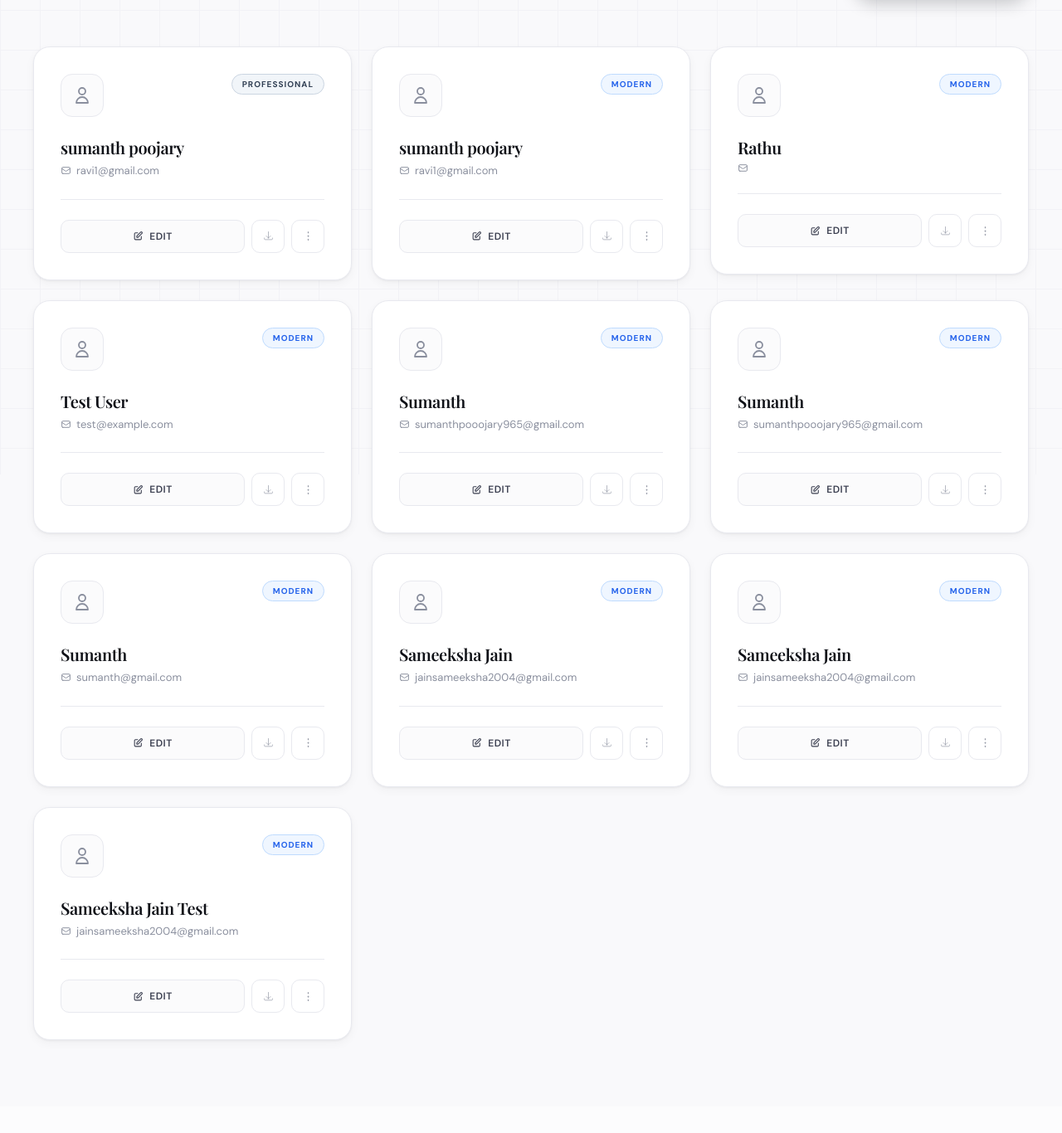
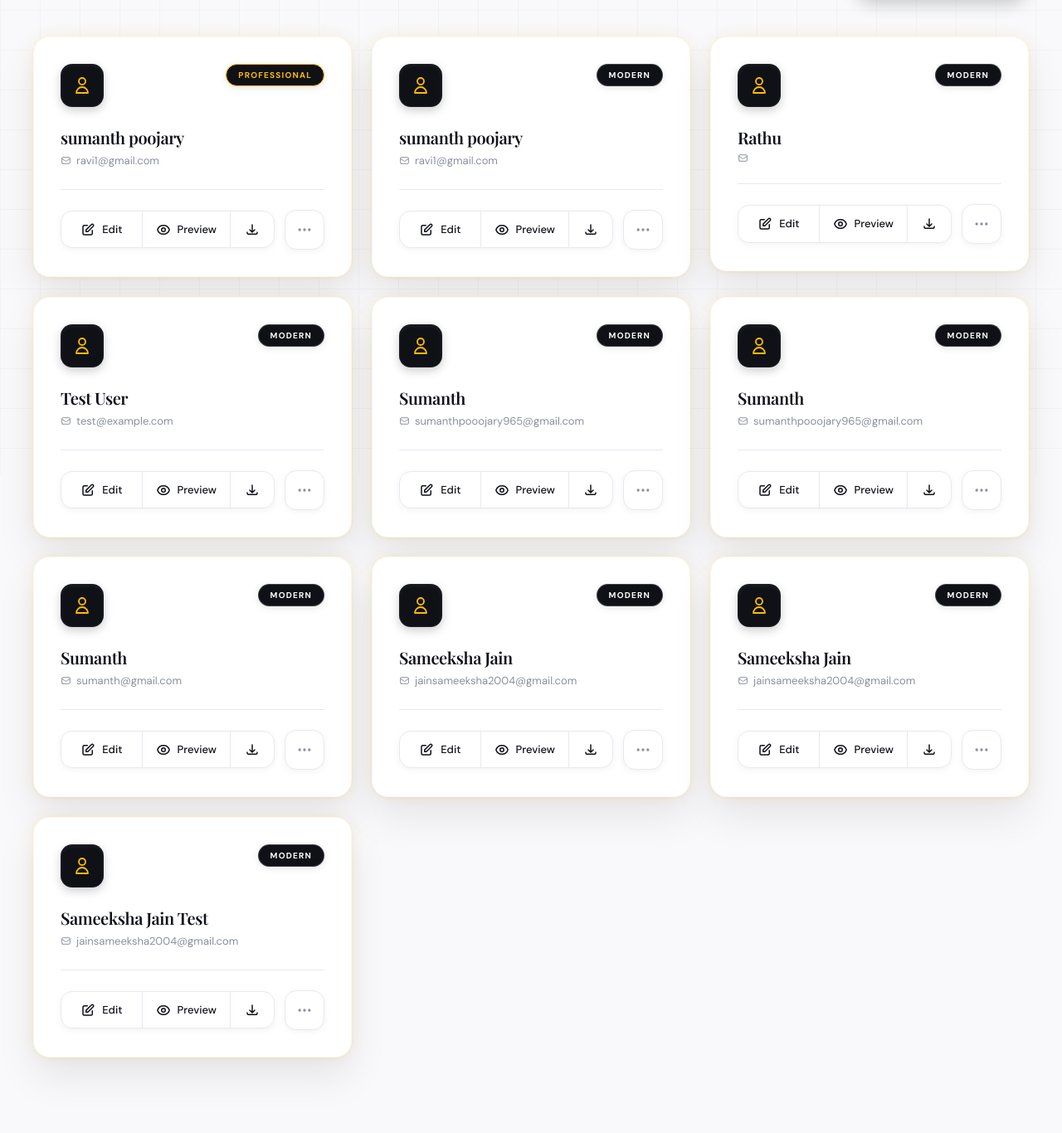
Before and after one commit to sumanth965/Resume-Builder-with-PDF-Generation-using-Django, a Django app: page / in a window 1280 px wide. Shown: the part 228-1594 px from the top of the page at 83% size. Before the commit the page ends 1484 px from the top, so only its background shows below. Run offline with Django 5.2, Linux system fonts and the light colour scheme; data comes from the database, SQL or seed files in the repository; both versions use the stored data as it was after the commit; parts of the project's set-up code (start-up, migrations or seed data) failed here and were passed over; some libraries are stand-ins or nearby versions.

Commit message:
Updated Design

```diff
--- a/resume_app/templates/dashboard.html
+++ b/resume_app/templates/dashboard.html
@@ -175,35 +175,40 @@
     /* ── Resume Card ──────────────────────────────────── */
     .resume-card {
         background: var(--white);
-        border: 1px solid var(--border);
+        border: 1px solid rgba(255, 187, 0, 0.1);
         border-radius: var(--radius-card);
-        box-shadow: var(--shadow-sm);
         padding: 32px;
         display: flex;
         flex-direction: column;
         position: relative;
         overflow: hidden;
+        transform: translateY(-12px);
+        box-shadow:
+            0 24px 48px rgba(15, 17, 23, 0.08),
+            0 1px 4px rgba(15, 17, 23, 0.04),
+            0 0 20px rgba(255, 187, 0, 0.12);
+        /* Premium Gold Shadow */
         transition:
-            transform .4s var(--ease-out),
-            box-shadow .4s var(--ease-out),
-            border-color .3s;
-        animation: cardIn .5s var(--ease-out) both;
+            transform .5s var(--ease-out),
+            box-shadow .5s var(--ease-out),
+            border-color .4s;
+        animation: cardIn .7s var(--ease-out) both;
     }
 
     @keyframes cardIn {
         from {
             opacity: 0;
-            transform: translateY(20px);
+            transform: translateY(30px) scale(0.98);
         }
 
         to {
             opacity: 1;
-            transform: translateY(0);
+            transform: translateY(-12px) scale(1);
         }
     }
 
         {
-        % for i in "123456789" %
+        % for i in "12345678" %
     }
 
     .resume-card:nth-child({
@@ -238,9 +243,11 @@
     }
 
     .resume-card:hover {
-        transform: translateY(-5px);
-        box-shadow: var(--shadow-lg);
-        border-color: transparent;
+        transform: translateY(-16px);
+        box-shadow:
+            0 32px 64px rgba(15, 17, 23, 0.12),
+            0 0 30px rgba(255, 187, 0, 0.2);
+        border-color: var(--gold);
     }
 
     .resume-card:hover::before {
@@ -260,66 +267,78 @@
         width: 52px;
         height: 52px;
         border-radius: 14px;
-        background: var(--surface);
-        border: 1px solid var(--border);
+        background: var(--ink);
+        border: 1px solid rgba(255, 255, 255, 0.05);
         display: flex;
         align-items: center;
         justify-content: center;
-        transition: background .3s, transform .4s var(--ease-out);
+        transition: all .4s var(--ease-out);
         flex-shrink: 0;
+        box-shadow: inset 0 2px 4px rgba(255, 255, 255, 0.05), 0 4px 12px rgba(0, 0, 0, 0.2);
     }
 
     .resume-card:hover .card-avatar {
-        background: var(--accent-lt);
-        transform: scale(1.08) rotate(-3deg);
+        background: var(--ink);
+        transform: scale(1.12) rotate(-5deg);
+        box-shadow: 0 8px 20px rgba(0, 0, 0, 0.3), 0 0 15px rgba(255, 187, 0, 0.15);
+        border-color: var(--gold);
     }
 
     .card-avatar svg {
         width: 24px;
         height: 24px;
-        color: var(--ink-3);
-        transition: color .3s;
+        color: var(--gold);
+        transition: color .3s, transform .4s var(--ease-out);
         stroke: currentColor;
     }
 
     .resume-card:hover .card-avatar svg {
-        color: var(--accent);
+        color: #fff;
+        transform: scale(1.1);
     }
 
     /* Template badge */
     .badge {
         font-size: 10px;
         font-weight: 700;
-        letter-spacing: .1em;
+        letter-spacing: .12em;
         text-transform: uppercase;
-        padding: 4px 12px;
+        padding: 5px 14px;
         border-radius: 100px;
-        border: 1.5px solid;
+        border: 1px solid rgba(255, 187, 0, 0.3);
         flex-shrink: 0;
+        background: var(--ink);
+        color: var(--gold);
+        transition: all .3s ease;
+        box-shadow: 0 2px 8px rgba(0, 0, 0, 0.1);
     }
 
     .badge--modern {
-        background: #eff6ff;
-        color: #2563eb;
-        border-color: #bfdbfe;
+        background: var(--ink);
+        color: #fff;
+        border-color: rgba(255, 255, 255, 0.2);
     }
 
     .badge--professional {
-        background: #f1f5f9;
-        color: #334155;
-        border-color: #cbd5e1;
+        background: var(--ink);
+        color: var(--gold);
+        border-color: var(--gold);
     }
 
     .badge--creative {
-        background: #fff7ed;
-        color: #c2410c;
-        border-color: #fed7aa;
+        background: var(--gold);
+        color: var(--ink);
+        border-color: var(--gold);
     }
 
     .badge--default {
-        background: var(--surface);
-        color: var(--ink-2);
-        border-color: var(--border);
+        background: #1c2030;
+        color: var(--ink-3);
+        border-color: var(--ink-3);
+    }
+
+    .resume-card:hover .badge--professional {
+        box-shadow: 0 0 12px rgba(255, 187, 0, 0.2);
     }
 
     /* Card body */
@@ -365,68 +384,82 @@
     .card-actions {
         display: flex;
         align-items: center;
-        gap: 8px;
+        gap: 12px;
         margin-top: auto;
     }
 
-    .btn-edit {
+    .action-group {
+        display: flex;
+        align-items: stretch;
+        background: var(--white);
+        border: 1px solid var(--border);
+        border-radius: 14px;
+        overflow: hidden;
         flex: 1;
-        display: inline-flex;
-        align-items: center;
-        justify-content: center;
-        gap: 7px;
-        padding: 10px 18px;
-        background: var(--surface);
-        border: 1px solid var(--border);
-        color: var(--ink-2);
-        font-family: var(--font-body);
-        font-size: 12px;
-        font-weight: 600;
-        letter-spacing: .04em;
-        text-transform: uppercase;
-        border-radius: 10px;
-        text-decoration: none;
-        transition: background .2s, border-color .2s, color .2s, transform .2s;
+        box-shadow: 0 2px 8px rgba(15, 17, 23, 0.05);
     }
 
-    .btn-edit:hover {
-        background: var(--accent-lt);
-        border-color: #bfdbfe;
-        color: var(--accent);
-        transform: translateY(-1px);
-    }
-
-    .btn-edit svg {
-        width: 13px;
-        height: 13px;
-        stroke: currentColor;
-    }
-
-    .btn-icon {
-        width: 40px;
-        height: 40px;
+    .action-btn {
+        flex: 1;
         display: flex;
         align-items: center;
         justify-content: center;
-        border: 1px solid var(--border);
-        border-radius: 10px;
-        background: var(--white);
+        gap: 8px;
+        padding: 12px 16px;
+        color: var(--ink);
+        text-decoration: none;
+        font-size: 13px;
+        font-weight: 500;
+        transition: all .2s;
+        border-right: 1px solid var(--border);
+        background: transparent;
         cursor: pointer;
-        transition: background .2s, border-color .2s, transform .2s, color .2s;
-        color: var(--ink-3);
-        flex-shrink: 0;
     }
 
-    .btn-icon:hover {
-        background: var(--gold-lt);
-        border-color: #e8c96e;
-        color: var(--gold);
-        transform: translateY(-1px);
+    .action-btn:last-child {
+        border-right: none;
     }
 
-    .btn-icon svg {
-        width: 15px;
-        height: 15px;
+    .action-btn.icon-only {
+        flex: 0 0 52px;
+    }
+
+    .action-btn:hover {
+        background: var(--surface);
+        color: var(--accent);
+    }
+
+    .action-btn svg {
+        width: 18px;
+        height: 18px;
+        stroke: currentColor;
+        stroke-width: 2;
+    }
+
+    .btn-more {
+        width: 48px;
+        height: 48px;
+        display: flex;
+        align-items: center;
+        justify-content: center;
+        background: var(--white);
+        border: 1px solid var(--border);
+        border-radius: 14px;
+        color: var(--ink-3);
+        cursor: pointer;
+        transition: all .2s;
+        box-shadow: 0 2px 8px rgba(15, 17, 23, 0.05);
+    }
+
+    .btn-more:hover {
+        background: var(--surface);
+        color: var(--ink);
+        border-color: var(--ink-3);
+    }
+
+    .btn-more svg {
+        width: 20px;
+        height: 20px;
         stroke: currentColor;
     }
 
@@ -593,23 +626,36 @@
 
                 <!-- Actions -->
                 <div class="card-actions">
-                    <a href="{% url 'edit_resume' resume.id %}" class="btn-edit">
-                        <svg fill="none" viewBox="0 0 24 24">
+                    <div class="action-group">
+                        <a href="{% url 'edit_resume' resume.id %}" class="action-btn" title="Edit Resume">
+                            <svg fill="none" viewBox="0 0 24 24" stroke="currentColor">
+                                <path stroke-linecap="round" stroke-linejoin="round" stroke-width="2"
+                                    d="M11 5H6a2 2 0 00-2 2v11a2 2 0 002 2h11a2 2 0 002-2v-5m-1.414-9.414a2 2 0 112.828 2.828L11.828 15H9v-2.828l8.586-8.586z" />
+                            </svg>
+                            <span>Edit</span>
+                        </a>
+                        <a href="#" class="action-btn" title="Preview Resume">
+                            <svg fill="none" viewBox="0 0 24 24" stroke="currentColor">
+                                <path stroke-linecap="round" stroke-linejoin="round" stroke-width="2"
+                                    d="M15 12a3 3 0 11-6 0 3 3 0 016 0z" />
+                                <path stroke-linecap="round" stroke-linejoin="round" stroke-width="2"
+                                    d="M2.458 12C3.732 7.943 7.523 5 12 5c4.478 0 8.268 2.943 9.542 7-1.274 4.057-5.064 7-9.542 7-4.477 0-8.268-2.943-9.542-7z" />
+                            </svg>
+                            <span>Preview</span>
+                        </a>
+                        <a href="{% url 'export_resume_html' resume.id %}" class="action-btn icon-only"
+                            title="Download">
+                            <svg fill="none" viewBox="0 0 24 24" stroke="currentColor">
+                                <path stroke-linecap="round" stroke-linejoin="round" stroke-width="2"
+                                    d="M4 16v1a2 2 0 002 2h12a2 2 0 002-2v-1m-4-4l-4 4m0 0l-4-4m4 4V4" />
+                            </svg>
+                        </a>
+                    </div>
+
+                    <button class="btn-more" title="More options">
+                        <svg fill="none" viewBox="0 0 24 24" stroke="currentColor">
                             <path stroke-linecap="round" stroke-linejoin="round" stroke-width="2"
-                                d="M11 5H6a2 2 0 00-2 2v11a2 2 0 002 2h11a2 2 0 002-2v-5m-1.414-9.414a2 2 0 112.828 2.828L11.828 15H9v-2.828l8.586-8.586z" />
-                        </svg>
-                        Edit
-                    </a>
-                    <button class="btn-icon" title="Download">
-                        <svg fill="none" viewBox="0 0 24 24">
-                            <path stroke-linecap="round" stroke-linejoin="round"
-                                d="M4 16v1a2 2 0 002 2h12a2 2 0 002-2v-1m-4-4l-4 4m0 0l-4-4m4 4V4" />
-                        </svg>
-                    </button>
-                    <button class="btn-icon" title="More options">
-                        <svg fill="none" viewBox="0 0 24 24">
-                            <path stroke-linecap="round" stroke-linejoin="round"
-                                d="M12 5v.01M12 12v.01M12 19v.01M12 6a1 1 0 110-2 1 1 0 010 2zm0 7a1 1 0 110-2 1 1 0 010 2zm0 7a1 1 0 110-2 1 1 0 010 2z" />
+                                d="M5 12h.01M12 12h.01M19 12h.01M6 12a1 1 0 11-2 0 1 1 0 012 0zm7 0a1 1 0 11-2 0 1 1 0 012 0zm7 0a1 1 0 11-2 0 1 1 0 012 0z" />
                         </svg>
                     </button>
                 </div>
```
Also changed, not shown: db.sqlite3.
